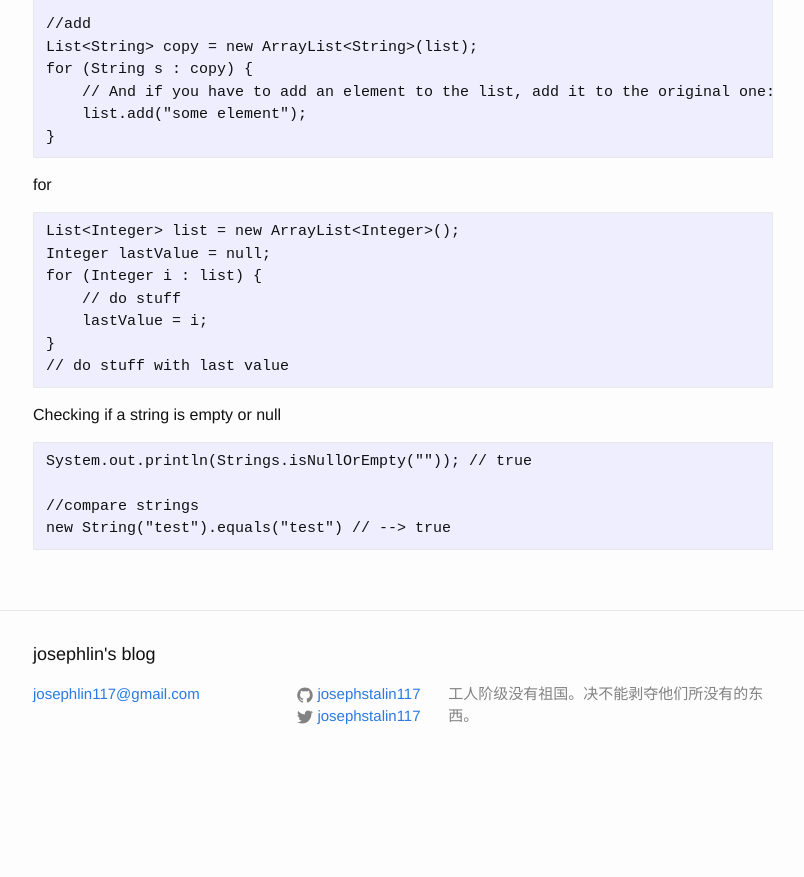
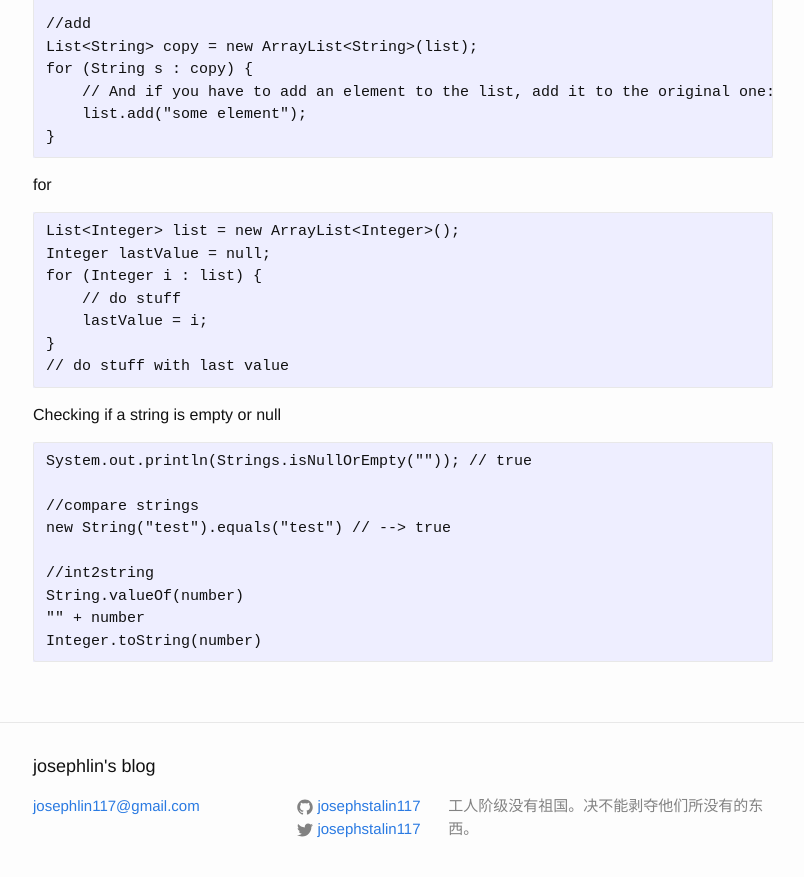
Before and after one commit to josephstalin117/josephstalin117.github.io, a Jekyll site: the page built from _posts/2018-7-29-java.markdown, in a window 1280 px wide and 900 px high, scrolled down 2439 px. Shown: the top 877 px of the window, without its empty margins (237-1041 px from the left). Built offline with Jekyll 4.4.1, drawn with Linux system fonts in a browser that asks for light colours; before the commit the page ends 3227 px from its top, so only the background shows below that.

Commit message:
add java string to int

````diff
--- a/_posts/2018-7-29-java.markdown
+++ b/_posts/2018-7-29-java.markdown
@@ -134,4 +134,9 @@ System.out.println(Strings.isNullOrEmpty("")); // true
 
 //compare strings
 new String("test").equals("test") // --> true
+
+//int2string
+String.valueOf(number)
+"" + number
+Integer.toString(number)
 ```
````
